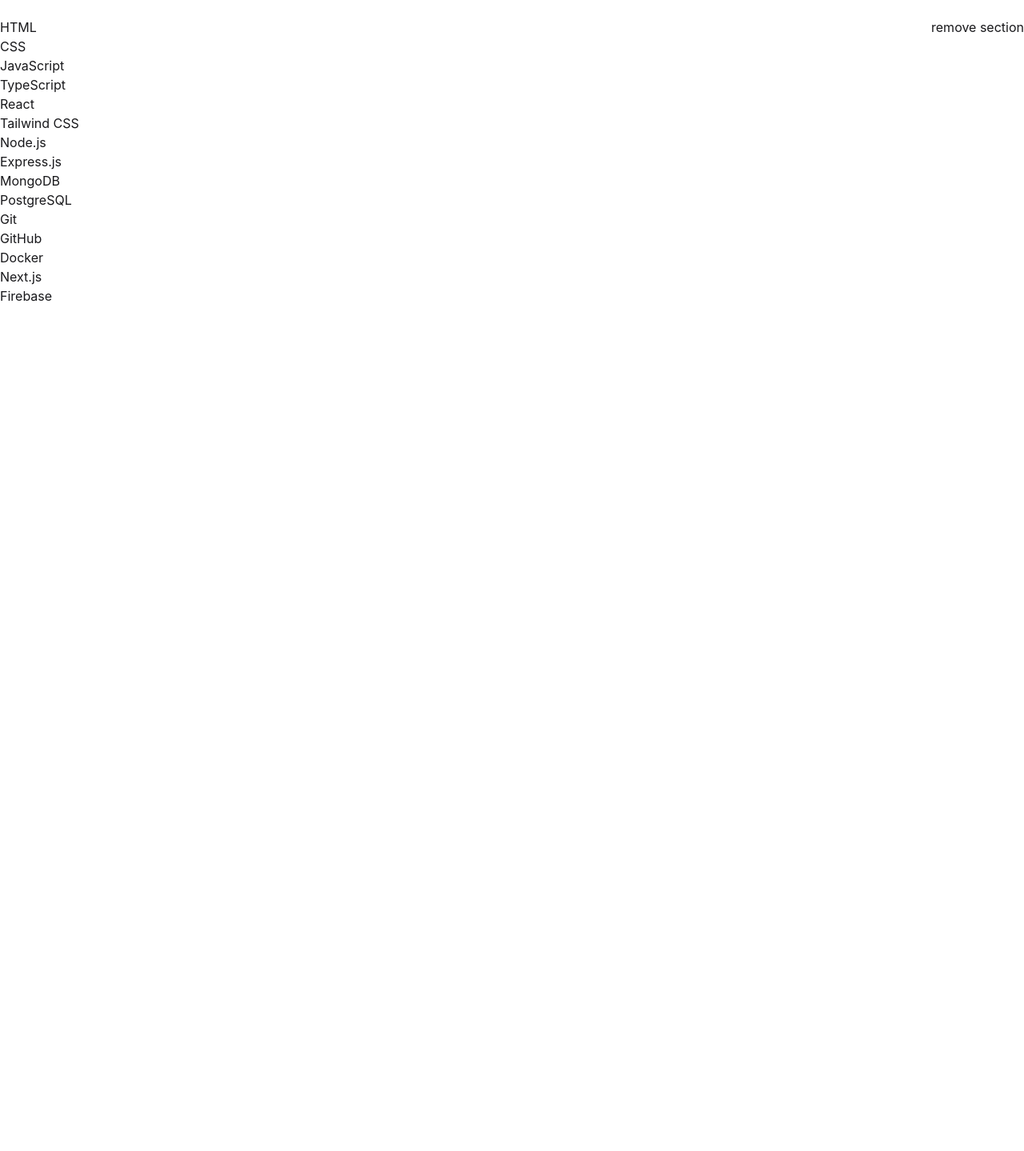
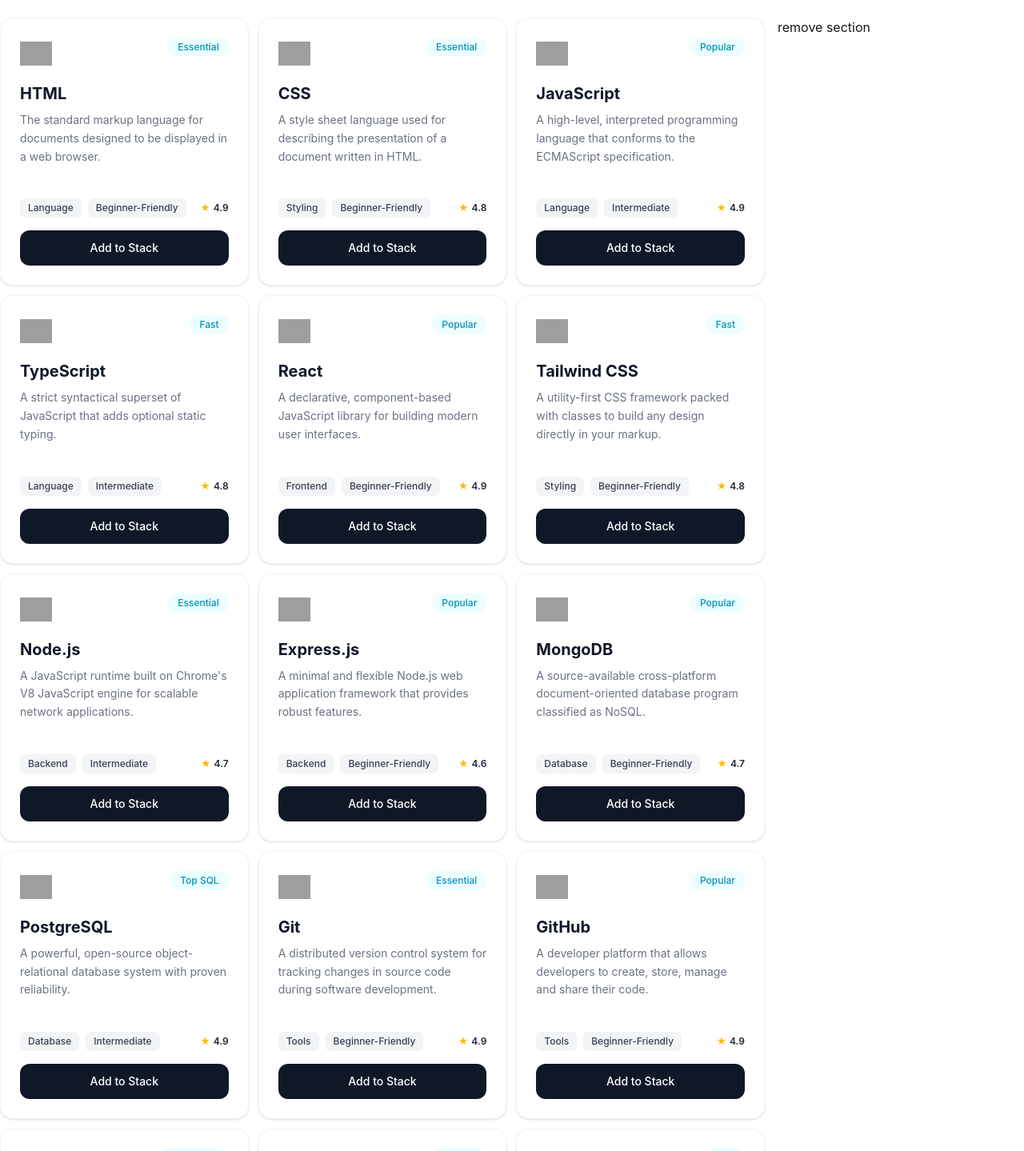
Before and after one commit to codeby-fahim/A05-DevStack, a React (Vite) app: page / in a window 1280 px wide. Shown: the part 940-2379 px from the top of the page at 80% size. Before the commit the page ends 1382 px from the top, so only its background shows below. Built offline with nearby package versions, Linux system fonts and the light colour scheme; grey boxes are pictures that could not be loaded.

Commit message:
Complete Technologies Card

```diff
--- a/public/Data.json
+++ b/public/Data.json
@@ -4,7 +4,7 @@
     "name": "HTML",
     "category": "Language",
     "description": "The standard markup language for documents designed to be displayed in a web browser.",
-    "icon": "https://icon.icepanel.io/Technology/svg/HTML5.svg",
+    "icon": "https://cdn.jsdelivr.net/gh/devicons/devicon/icons/html5/html5-original.svg",
     "rating": 4.9,
     "difficulty": "Beginner-Friendly",
     "badge": "Essential"
@@ -14,7 +14,7 @@
     "name": "CSS",
     "category": "Styling",
     "description": "A style sheet language used for describing the presentation of a document written in HTML.",
-    "icon": "https://icon.icepanel.io/Technology/svg/CSS3.svg",
+    "icon": "https://cdn.jsdelivr.net/gh/devicons/devicon/icons/css3/css3-original.svg",
     "rating": 4.8,
     "difficulty": "Beginner-Friendly",
     "badge": "Essential"
@@ -24,7 +24,7 @@
     "name": "JavaScript",
     "category": "Language",
     "description": "A high-level, interpreted programming language that conforms to the ECMAScript specification.",
-    "icon": "https://icon.icepanel.io/Technology/svg/JavaScript.svg",
+    "icon": "https://cdn.jsdelivr.net/gh/devicons/devicon/icons/javascript/javascript-original.svg",
     "rating": 4.9,
     "difficulty": "Intermediate",
     "badge": "Popular"
@@ -34,7 +34,7 @@
     "name": "TypeScript",
     "category": "Language",
     "description": "A strict syntactical superset of JavaScript that adds optional static typing.",
-    "icon": "https://icon.icepanel.io/Technology/svg/TypeScript.svg",
+    "icon": "https://cdn.jsdelivr.net/gh/devicons/devicon/icons/typescript/typescript-original.svg",
     "rating": 4.8,
     "difficulty": "Intermediate",
     "badge": "Fast"
@@ -44,7 +44,7 @@
     "name": "React",
     "category": "Frontend",
     "description": "A declarative, component-based JavaScript library for building modern user interfaces.",
-    "icon": "https://icon.icepanel.io/Technology/svg/React.svg",
+    "icon": "https://cdn.jsdelivr.net/gh/devicons/devicon/icons/react/react-original.svg",
     "rating": 4.9,
     "difficulty": "Beginner-Friendly",
     "badge": "Popular"
@@ -54,7 +54,7 @@
     "name": "Tailwind CSS",
     "category": "Styling",
     "description": "A utility-first CSS framework packed with classes to build any design directly in your markup.",
-    "icon": "https://icon.icepanel.io/Technology/svg/Tailwind-CSS.svg",
+    "icon": "https://cdn.jsdelivr.net/gh/devicons/devicon/icons/tailwindcss/tailwindcss-original.svg",
     "rating": 4.8,
     "difficulty": "Beginner-Friendly",
     "badge": "Fast"
@@ -64,7 +64,7 @@
     "name": "Node.js",
     "category": "Backend",
     "description": "A JavaScript runtime built on Chrome's V8 JavaScript engine for scalable network applications.",
-    "icon": "https://icon.icepanel.io/Technology/svg/Node.js.svg",
+    "icon": "https://cdn.jsdelivr.net/gh/devicons/devicon/icons/nodejs/nodejs-original.svg",
     "rating": 4.7,
     "difficulty": "Intermediate",
     "badge": "Essential"
@@ -74,7 +74,7 @@
     "name": "Express.js",
     "category": "Backend",
     "description": "A minimal and flexible Node.js web application framework that provides robust features.",
-    "icon": "https://icon.icepanel.io/Technology/svg/Express.js.svg",
+    "icon": "https://cdn.jsdelivr.net/gh/devicons/devicon/icons/express/express-original.svg",
     "rating": 4.6,
     "difficulty": "Beginner-Friendly",
     "badge": "Popular"
@@ -84,7 +84,7 @@
     "name": "MongoDB",
     "category": "Database",
     "description": "A source-available cross-platform document-oriented database program classified as NoSQL.",
-    "icon": "https://icon.icepanel.io/Technology/svg/MongoDB.svg",
+    "icon": "https://cdn.jsdelivr.net/gh/devicons/devicon/icons/mongodb/mongodb-original.svg",
     "rating": 4.7,
     "difficulty": "Beginner-Friendly",
     "badge": "Popular"
@@ -94,7 +94,7 @@
     "name": "PostgreSQL",
     "category": "Database",
     "description": "A powerful, open-source object-relational database system with proven reliability.",
-    "icon": "https://icon.icepanel.io/Technology/svg/PostgresSQL.svg",
+    "icon": "https://cdn.jsdelivr.net/gh/devicons/devicon/icons/postgresql/postgresql-original.svg",
     "rating": 4.9,
     "difficulty": "Intermediate",
     "badge": "Top SQL"
@@ -104,7 +104,7 @@
     "name": "Git",
     "category": "Tools",
     "description": "A distributed version control system for tracking changes in source code during software development.",
-    "icon": "https://icon.icepanel.io/Technology/svg/Git.svg",
+    "icon": "https://cdn.jsdelivr.net/gh/devicons/devicon/icons/git/git-original.svg",
     "rating": 4.9,
     "difficulty": "Beginner-Friendly",
     "badge": "Essential"
@@ -114,7 +114,7 @@
     "name": "GitHub",
     "category": "Tools",
     "description": "A developer platform that allows developers to create, store, manage and share their code.",
-    "icon": "https://icon.icepanel.io/Technology/svg/GitHub.svg",
+    "icon": "https://cdn.jsdelivr.net/gh/devicons/devicon/icons/github/github-original.svg",
     "rating": 4.9,
     "difficulty": "Beginner-Friendly",
     "badge": "Popular"
@@ -124,7 +124,7 @@
     "name": "Docker",
     "category": "DevOps",
     "description": "A set of platform-as-a-service products that use OS-level virtualization to deliver software in containers.",
-    "icon": "https://icon.icepanel.io/Technology/svg/Docker.svg",
+    "icon": "https://cdn.jsdelivr.net/gh/devicons/devicon/icons/docker/docker-original.svg",
     "rating": 4.8,
     "difficulty": "Advanced",
     "badge": "Containers"
@@ -134,7 +134,7 @@
     "name": "Next.js",
     "category": "Frontend",
     "description": "A flexible React framework that gives you building blocks to create fast, full-stack web applications.",
-    "icon": "https://icon.icepanel.io/Technology/svg/Next.js.svg",
+    "icon": "https://cdn.jsdelivr.net/gh/devicons/devicon/icons/nextjs/nextjs-original.svg",
     "rating": 4.9,
     "difficulty": "Intermediate",
     "badge": "Popular"
@@ -144,7 +144,7 @@
     "name": "Firebase",
     "category": "Backend",
     "description": "A platform developed by Google for creating mobile and web applications with backend services.",
-    "icon": "https://icon.icepanel.io/Technology/svg/Firebase.svg",
+    "icon": "https://cdn.jsdelivr.net/gh/devicons/devicon/icons/firebase/firebase-plain.svg",
     "rating": 4.7,
     "difficulty": "Beginner-Friendly",
     "badge": "Fast"
--- a/src/Component/Technology/Technology.tsx
+++ b/src/Component/Technology/Technology.tsx
@@ -1,5 +1,6 @@
 import { use } from "react";
 import type { ITechnologyType } from "../../Type/TechnologyType";
+import TechnologyCard from "./TechnologyCard";
 
 interface TechnologyFetchProps{
   technologyPromise: Promise<ITechnologyType[]>;
@@ -12,17 +13,17 @@
         <h2 className="text-4xl font-bold mb-2">Explore the <span className="text-[#EC4899]">Technologies</span></h2>
         <p className="text-ms">Pick one technology per category to build your ideal stack.</p>
       </div>
-      <div className="flex justify-between">
-        <div>
+      <div className="grid grid-cols-4 gap-4">
+        <div className="col-span-3 grid grid-cols-3 gap-3">
           {
             technology.map((tech)=>{
               return (
-                <div>{tech.name}</div>
+                <TechnologyCard tech={tech}></TechnologyCard>
               )
             })
           }
         </div>
-        <div>
+        <div className="col-span-1">
           <h2>remove section</h2>
         </div>
       </div>
--- a/src/Component/Technology/TechnologyCard.tsx
+++ b/src/Component/Technology/TechnologyCard.tsx
@@ -1,8 +1,50 @@
+import type { ITechnologyType } from "../../Type/TechnologyType";
 
-const TechnologyCard = () => {
+interface TechnologyCardProps {
+  tech: ITechnologyType;
+}
+
+const TechnologyCard = ({ tech }: TechnologyCardProps) => {
   return (
-    <div>
+    <div className="bg-white rounded-2xl p-6 shadow-sm border border-gray-100 flex flex-col justify-between hover:shadow-md transition-shadow">
+      <div className="flex justify-between items-start mb-4">
+        <div className="w-10 h-10 flex items-center justify-center text-2xl">
+          <img src={tech.icon} alt="" />
+        </div>
 
+        {tech.badge && (
+          <span className="px-3 py-1 bg-cyan-50 text-cyan-600 text-xs font-medium rounded-full">
+            {tech.badge}
+          </span>
+        )}
+      </div>
+
+      <div className="mb-6">
+        <h3 className="text-xl font-bold text-gray-900 mb-2">{tech.name}</h3>
+        <p className="text-gray-500 text-sm leading-relaxed">
+          {tech.description}
+        </p>
+      </div>
+
+      <div>
+        <div className="flex items-center justify-between text-xs text-gray-500 mb-4 pt-4 border-t border-gray-50">
+          <div className="flex items-center gap-2">
+            <span className="px-2.5 py-1 bg-gray-100 rounded-md font-medium text-gray-700">
+              {tech.category}
+            </span>
+            <span className="px-2.5 py-1 bg-gray-100 rounded-md font-medium text-gray-700">
+              {tech.difficulty}
+            </span>
+          </div>
+          <div className="flex items-center gap-1 font-semibold text-gray-800">
+            <span className="text-amber-400">★</span> {tech.rating}
+          </div>
+        </div>
+
+        <button className="w-full py-3 bg-gray-900 hover:bg-black text-white font-medium rounded-xl transition-colors text-sm cursor-pointer">
+          Add to Stack
+        </button>
+      </div>
     </div>
   );
 };
```
